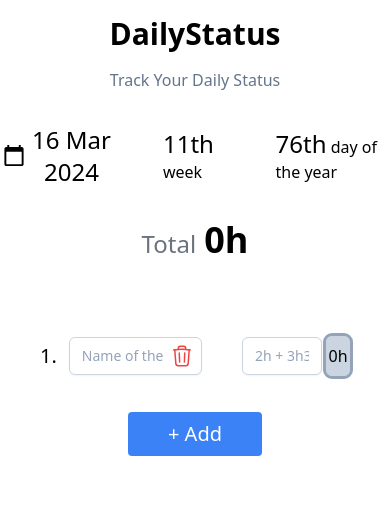
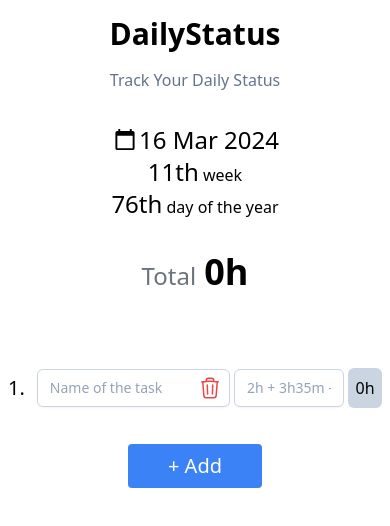
Before and after one commit to riadafridishibly/daily-status, a React (Vite) app: page / in a window 390 px wide. Both pictures are taken after a click on the button "+ Add". Shown: the top 526 px of the page. Built offline with nearby package versions, Linux system fonts and the light colour scheme.

Commit message:
Change formatting and make a bit responsive

```diff
--- a/src/App.jsx
+++ b/src/App.jsx
@@ -31,7 +31,7 @@ function App() {
   const getDuration = (id) => {
     return () => {
       let durString = items?.values[id]?.time;
-      return formatDuration(duration(durString));
+      return formatDuration(duration(durString), " ");
     };
   };
 
@@ -41,11 +41,11 @@ function App() {
         dateString={currentDate}
         setCurrentDate={setCurrentDate}
         getTotal={() => {
-          return formatDuration(calculateTotal(items.values));
+          return formatDuration(calculateTotal(items.values), " ");
         }}
       />
       <div className="pt-10 w-full flex flex-col items-center justify-center">
-        <div className="max-w-screen-lg py-8 px-10 w-full flex flex-col items-center justify-center">
+        <div className="max-w-screen-lg py-8 px-2 md:px-10 w-full flex flex-col items-center justify-center">
           {items.orders.map((id, index) => (
             <StatusInput
               key={id}
--- a/src/components/Header.jsx
+++ b/src/components/Header.jsx
@@ -18,7 +18,7 @@ function Header({ dateString, setCurrentDate, getTotal }) {
     <div className="w-full flex flex-col items-center">
       <h1 className="text-3xl font-semibold p-4">DailyStatus</h1>
       <p className="text-slate-500">Track Your Daily Status</p>
-      <div className="flex flex-row items-center justify-center gap-12 pt-8">
+      <div className="flex flex-col items-center justify-center md:flex-row md:gap-12 pt-8">
         <div className="flex items-center justify-center">
           <input
             ref={datePickerRef}
--- a/src/components/StatusInput.jsx
+++ b/src/components/StatusInput.jsx
@@ -29,11 +29,12 @@ function StatusInput({
   getTimeString,
 }) {
   return (
-    <div className="w-full flex flex-row justify-start items-center gap-x-10 py-1">
+    <div className="w-full flex flex-row items-center py-1 gap-1 md:gap-4">
       <div className="basis-3/5 flex flex-row items-center">
         <div className="mr-3 text-xl">{index + 1}.</div>
         <div className="flex flex-row w-full relative items-center justify-center">
           <input
+            tabIndex={1}
             className="block w-full px-3 py-2 bg-white border border-slate-300 rounded-md text-sm shadow-sm placeholder-slate-400
       focus:outline-none focus:border-sky-500 focus:ring-1 focus:ring-sky-500
       disabled:bg-slate-50 disabled:text-slate-500 disabled:border-slate-200 disabled:shadow-none
@@ -52,6 +53,7 @@ function StatusInput({
                 onRemove();
               }
             }}
+            tabIndex={0}
           >
             <DeleteButton />
           </button>
@@ -66,11 +68,12 @@ function StatusInput({
       invalid:border-pink-500 invalid:text-pink-600
       focus:invalid:border-pink-500 focus:invalid:ring-pink-500"
             type="text"
+            tabIndex={1}
             placeholder="2h + 3h35m - 25m"
             onChange={onTimeChange}
             defaultValue={getTimeString()}
           ></input>
-          <span className="py-2 text-center bg-slate-300 rounded-md outline outline-slate-400 ml-1 w-4/12 h-full">
+          <span className="py-2 text-center bg-slate-300 rounded-md ml-1 w-4/12 h-full">
             {getTimeSum() || "0h"}
           </span>
         </div>
```
